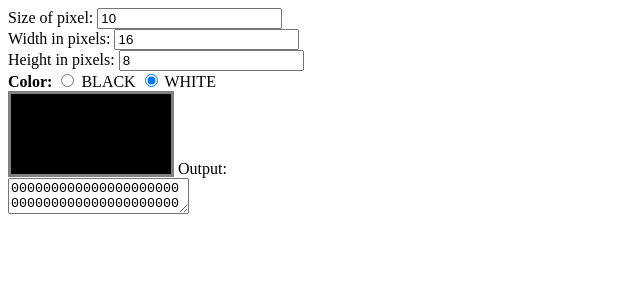
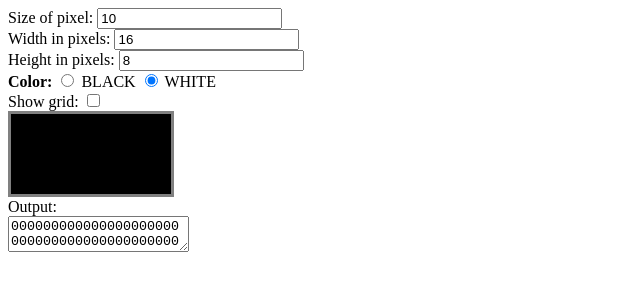
Before and after one commit to galloj/bitmap_draw, a plain HTML site: page index.html in a window 1280 px wide. Shown: the whole page, without its empty margins (0-640 px from the left). Drawn offline with Linux system fonts and the light colour scheme.

Commit message:
Adding grid

```diff
--- a/index.html
+++ b/index.html
@@ -13,7 +13,8 @@
     <b>Color: </b>
     <input type="radio" name="color" id="BLACK"> BLACK
     <input type="radio" name="color" id="WHITE" checked> WHITE<br>
-    <div id="draw" style="border: 3px solid gray;display: inline-block;font-size: 0;"></div>
+    Show grid: <input type="checkbox" name="show_grid" id="show_grid" onchange="resizeData()"><br>
+    <div id="draw" style="border: 3px solid gray;display: inline-block;font-size: 0;"></div><br>
     Output: <br>
     <textarea id="output"></textarea>
     <script>
@@ -35,6 +36,11 @@
             let width = Number(document.getElementById("width").value);
             let height = Number(document.getElementById("height").value);
             let size = Number(document.getElementById("size").value);
+            let show_grid = document.getElementById("show_grid").checked;
+            let grid_style = "";
+            if(show_grid) {
+                grid_style = "border: 1px solid gray;";
+            }
             while(data.length<height) {
                 data.push([]);
             }
@@ -53,7 +59,7 @@
             for(let i=0; i<data.length; i++) {
                 html+='<div>';
                 for(let j=0; j<data[i].length; j++) {
-                    html+='<span style="user-select:none;display:inline-block;width:'+size+'px;height:'+size+'px" onmouseover="updateItem('+j+','+i+',true)" onmousedown="updateItem('+j+','+i+',true,true)" id="item_'+i+'_'+j+'"></span>';
+                    html+='<span style="'+grid_style+'user-select:none;display:inline-block;width:'+size+'px;height:'+size+'px" onmouseover="updateItem('+j+','+i+',true)" onmousedown="updateItem('+j+','+i+',true,true)" id="item_'+i+'_'+j+'"></span>';
                 }
                 html += "</div>";
             }
```
